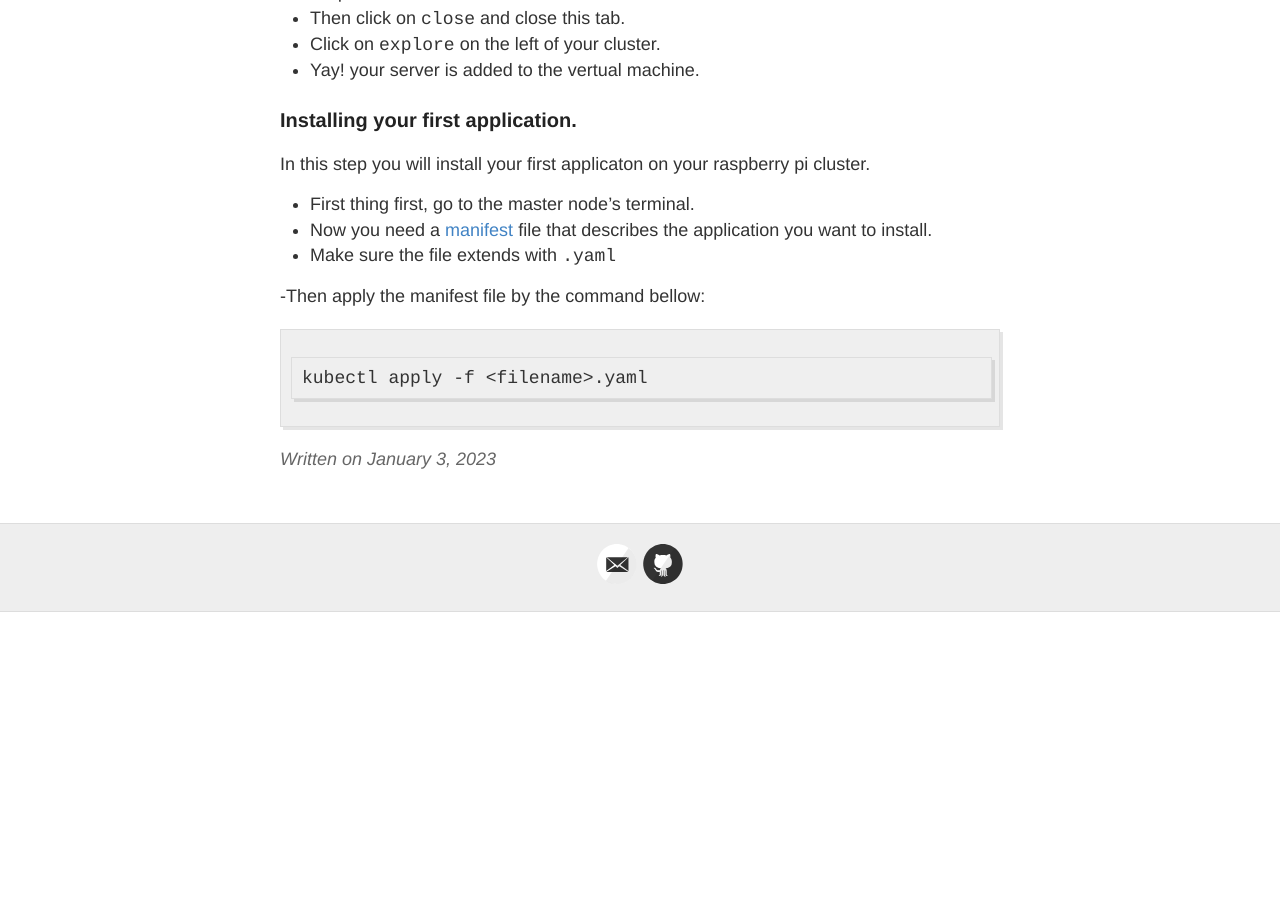
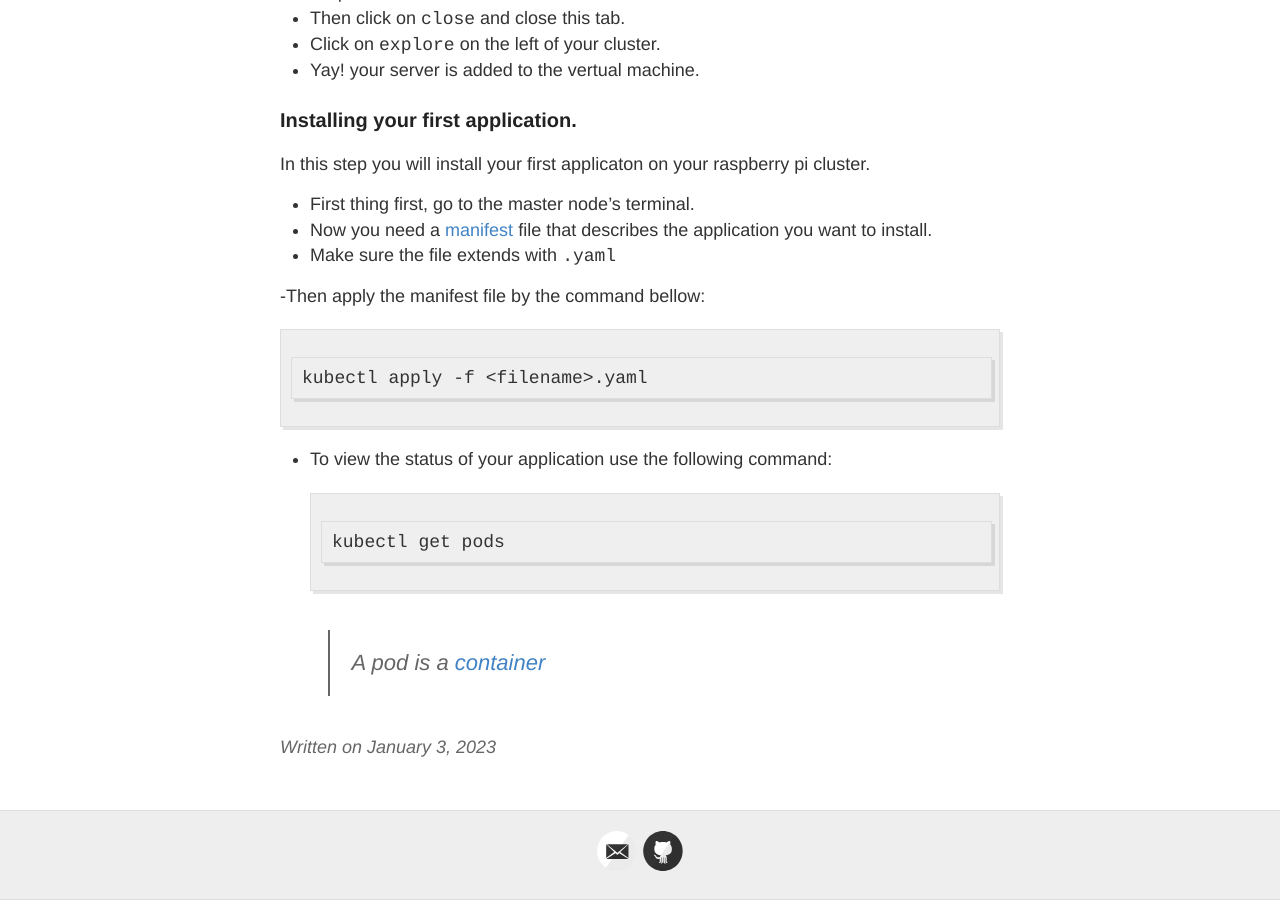
Before and after one commit to hermassest/hermassest.github.io, a Jekyll site: the page built from _posts/2023-01-03-Build-Your-Own-Raspberry-Pi-Cluster.md, in a window 1280 px wide and 900 px high, scrolled down 5174 px. Built offline with Jekyll 4.4.1, drawn with Linux system fonts in a browser that asks for light colours; our own code applies the rules of GitHub Pages for plain Markdown files; before the commit the page ends 5786 px from its top, so only the background shows below that.

Commit message:
Update 2023-01-03-Build-Your-Own-Raspberry-Pi-Cluster.md

````diff
--- a/_posts/2023-01-03-Build-Your-Own-Raspberry-Pi-Cluster.md
+++ b/_posts/2023-01-03-Build-Your-Own-Raspberry-Pi-Cluster.md
@@ -152,3 +152,8 @@ In this step you will install your first applicaton on your raspberry pi cluster
 ```
 kubectl apply -f <filename>.yaml
 ```
+- To view the status of your application use the following command:
+```
+kubectl get pods
+```
+> A pod is a [container](https://www.docker.com/resources/what-container/)
````
